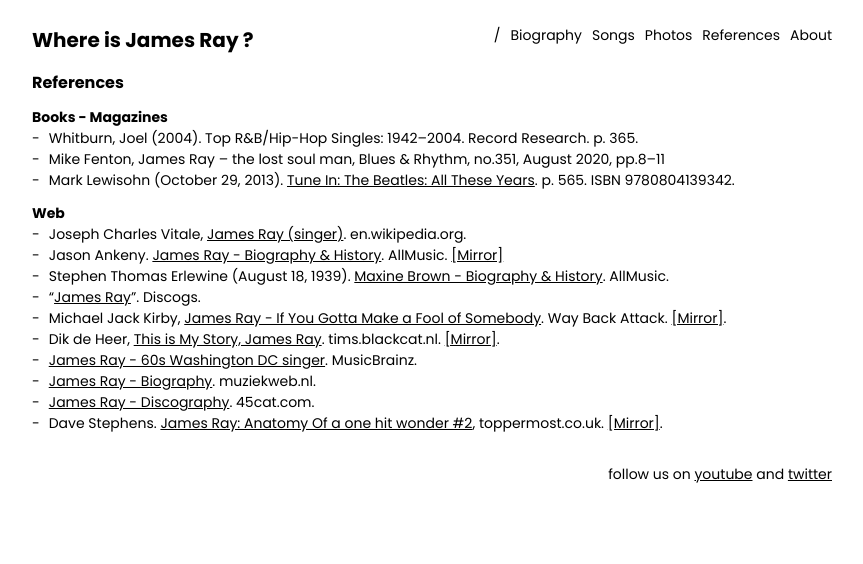
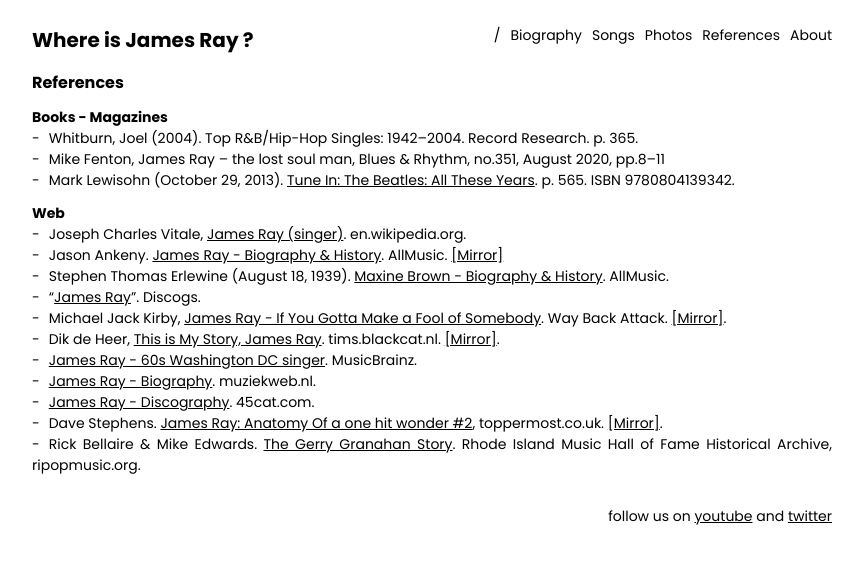
Before and after one commit to jamesraymusic/jamesraymusic.github.io, a Jekyll site: the page built from references.md, in a window 1280 px wide. Shown: the top 564 px of the page, without its empty margins (208-1071 px from the left). Built offline with Jekyll 4.4.1, drawn with Linux system fonts in a browser that asks for light colours.

Commit message:
Update references.md

```diff
--- a/references.md
+++ b/references.md
@@ -22,3 +22,4 @@
 - [James Ray - Biography](https://www.muziekweb.nl/Link/M00000090893/POPULAR/James-Ray). muziekweb.nl.
 - [James Ray - Discography](https://www.45cat.com/artist/james-ray). 45cat.com.
 - Dave Stephens. [James Ray: Anatomy Of a one hit wonder #2](https://www.toppermost.co.uk/james-ray/), toppermost.co.uk. [[Mirror]](./mirrors/biography-dave-stephens.md).
+- Rick Bellaire & Mike Edwards. [The Gerry Granahan Story](https://www.ripopmusic.org/musical-artists/musicians/gerry-granahan/). Rhode Island Music Hall of Fame Historical Archive, ripopmusic.org.
```
